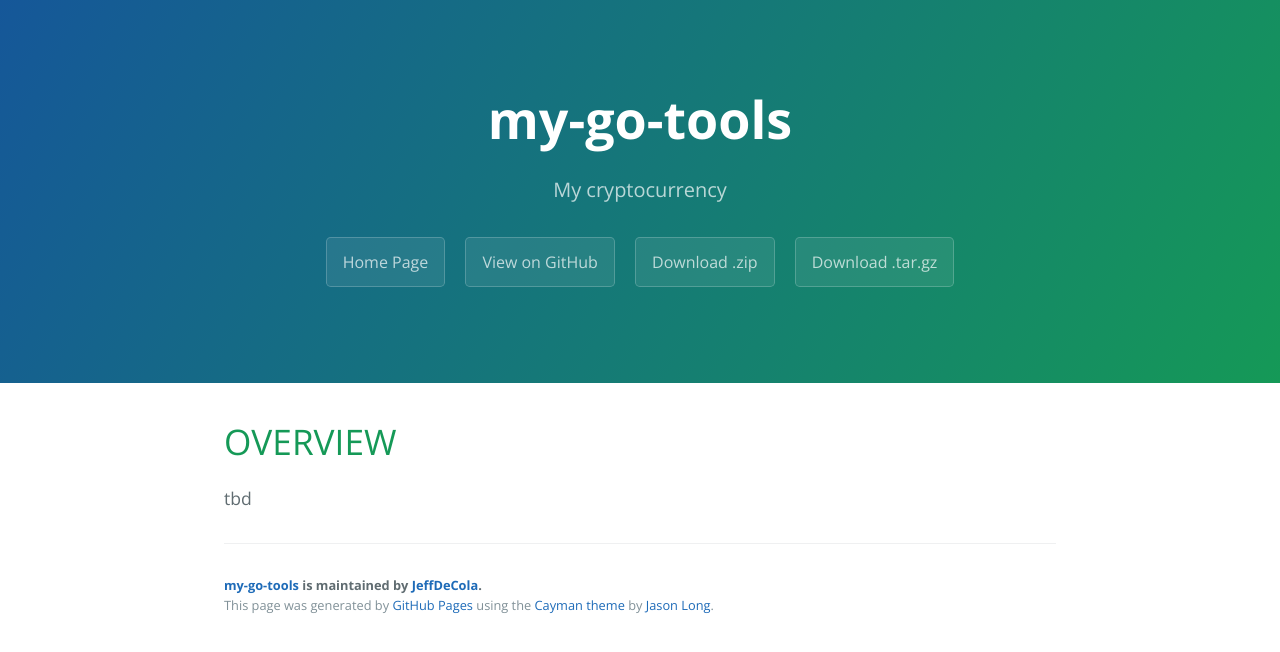
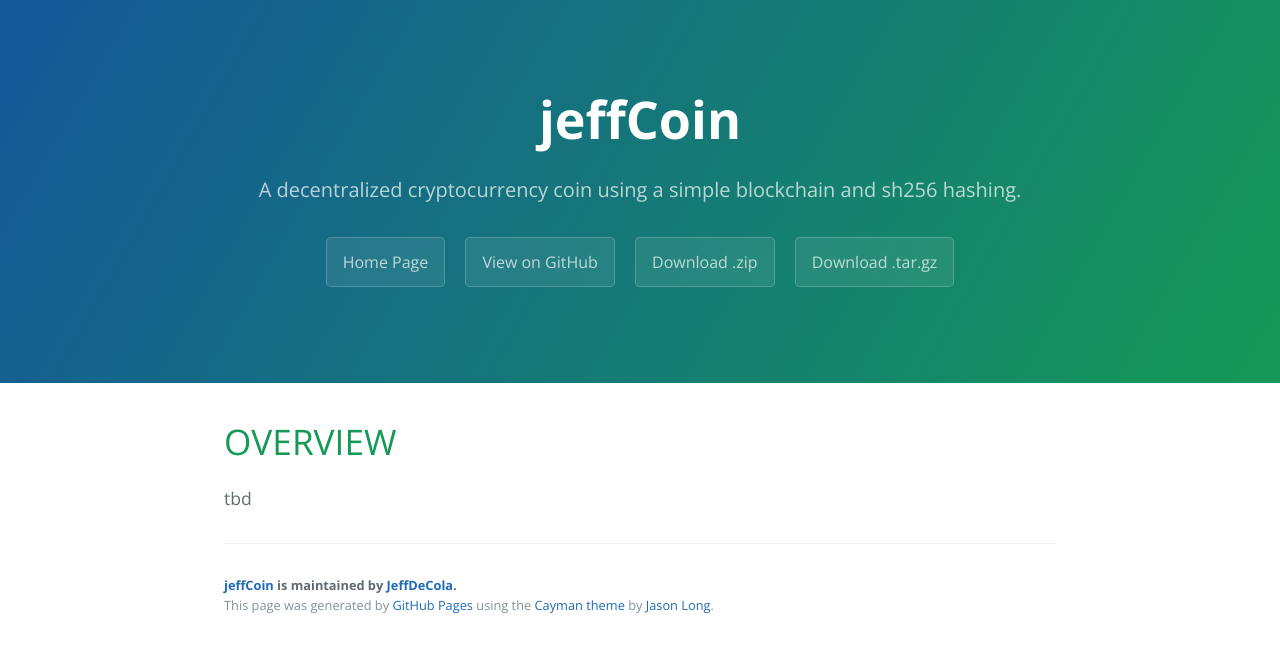
Before and after one commit to JeffDeCola/jeffCoin, a Jekyll site: the page built from docs/index.md, in a window 1280 px wide. Shown: the top 652 px of the page. Built offline with Jekyll 4.4.1, drawn with Linux system fonts in a browser that asks for light colours; nearby versions of some CDN libraries; library files that are not in the unit come from our copies.

Commit message:
udpated description

```diff
--- a/docs/index.md
+++ b/docs/index.md
@@ -1,8 +1,8 @@
 ---
 layout: default
-title: JeffDeCola/my-go-tools
-projectname : my-go-tools
-summary: My cryptocurrency
+title: JeffDeCola/jeffCoin
+projectname : jeffCoin
+summary: A decentralized cryptocurrency coin using a simple blockchain and sh256 hashing.
 ---
 
 {% include README.md %}
```
Also changed, not shown: README.md.
